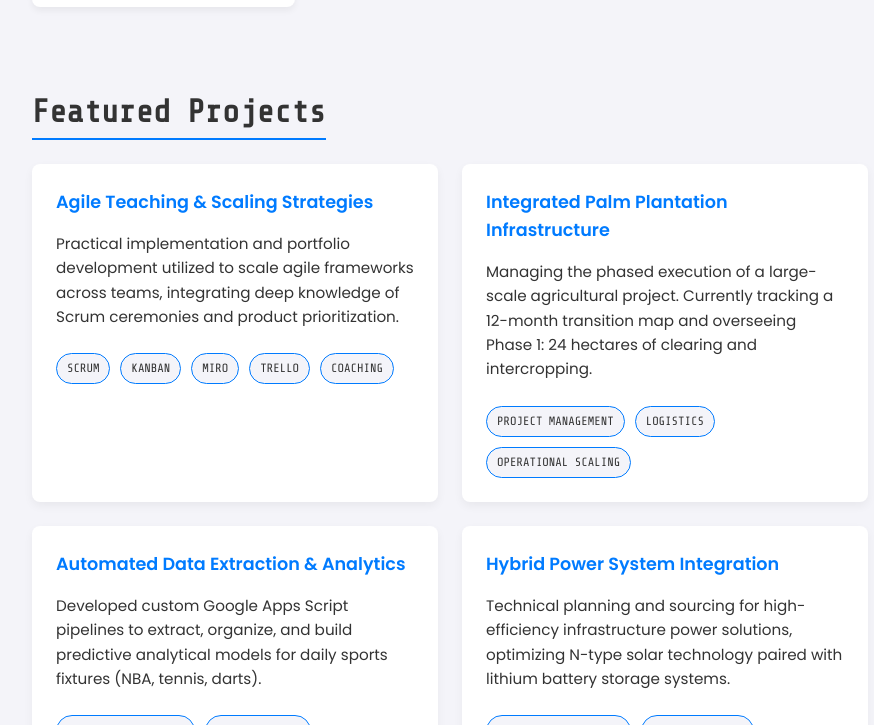
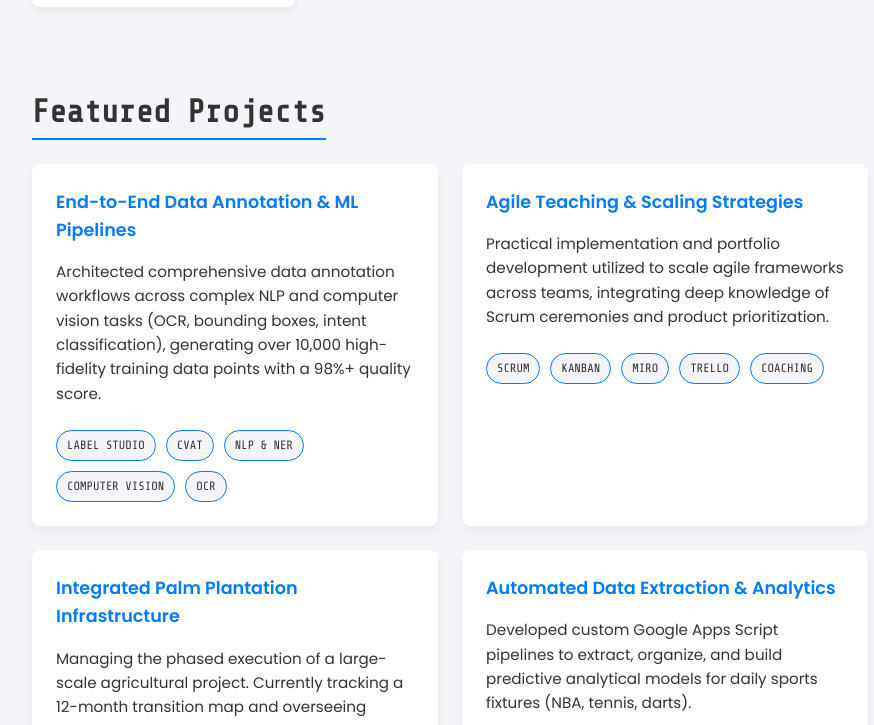
Before and after one commit to saogiji/sao-portfolio, a website: page index.html in a window 1280 px wide. Shown: the part 2075-2800 px from the top of the page, without its empty margins (190-1064 px from the left). Drawn offline with nearby package versions, Linux system fonts and the light colour scheme.

Commit message:
Update index.html
Updated the project cards and the about session to make the name more colourful

```diff
--- a/index.html
+++ b/index.html
@@ -49,7 +49,7 @@
     <section class="section">
       <h2 class="section_title">A little more about me</h2>
       <div class="section_content text-block">
-        <p>Behind every brilliant AI is a human tirelessly teaching it the difference between a street sign and a tree, or stopping it from confidently making up fake facts. Hi, I’m Simon, and I am that human. As an Independent AI Trainer and Data Annotator, I build the pristine "Ground Truth" datasets that make Artificial Intelligence actually intelligent.</p>
+        <p>Behind every brilliant AI is a human tirelessly teaching it the difference between a street sign and a tree, or stopping it from confidently making up fake facts. <span class="colorful-text">Hi, I’m Simon, and I am that human.</span> As an Independent AI Trainer and Data Annotator, I build the pristine "Ground Truth" datasets that make Artificial Intelligence actually intelligent.</p>
 
         <p>I didn't just stumble into this. I hold a bachelor's degree in Computer and Communications Engineering from <a class="underline-link" href="https://www.atbu.edu.ng/" target="_blank">Abubakar Tafawa Balewa University</a> (2020) and completed an M.Sc. in Cyber Security & Digital Forensics in 2024. Driven by a deep obsession with data integrity and systems logic, I am also continuously expanding my enterprise AI skills through programs like Google GEAR.</p>
 
@@ -116,6 +116,22 @@
       <h2 class="section_title">Featured Projects</h2>
 
       <div class="project-grid">
+        <div class="project-card">
+          <div class="custom-details">
+            <summary>End-to-End Data Annotation & ML Pipelines</summary>
+            <div class="details-content">
+              <p>Architected comprehensive data annotation workflows across complex NLP and computer vision tasks (OCR, bounding boxes, intent classification), generating over 10,000 high-fidelity training data points with a 98%+ quality score.</p>
+              <div class="tags">
+                <span>LABEL STUDIO</span>
+                <span>CVAT</span>
+                <span>NLP & NER</span>
+                <span>COMPUTER VISION</span>
+                <span>OCR</span>
+              </div>
+            </div>
+          </div>
+        </div>
+
         <div class="project-card">
           <div class="custom-details">
             <summary>Agile Teaching & Scaling Strategies</summary>
```
